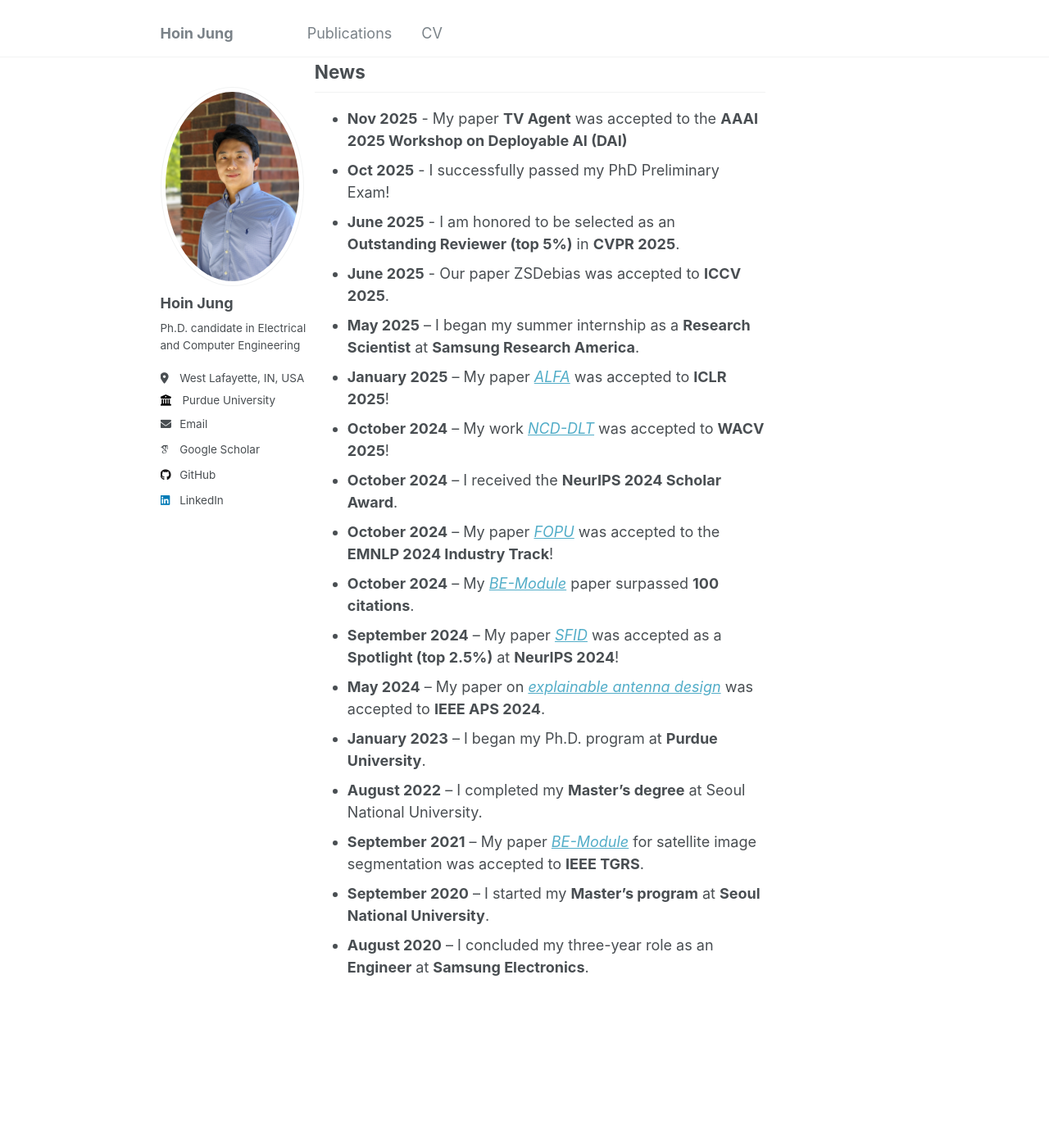
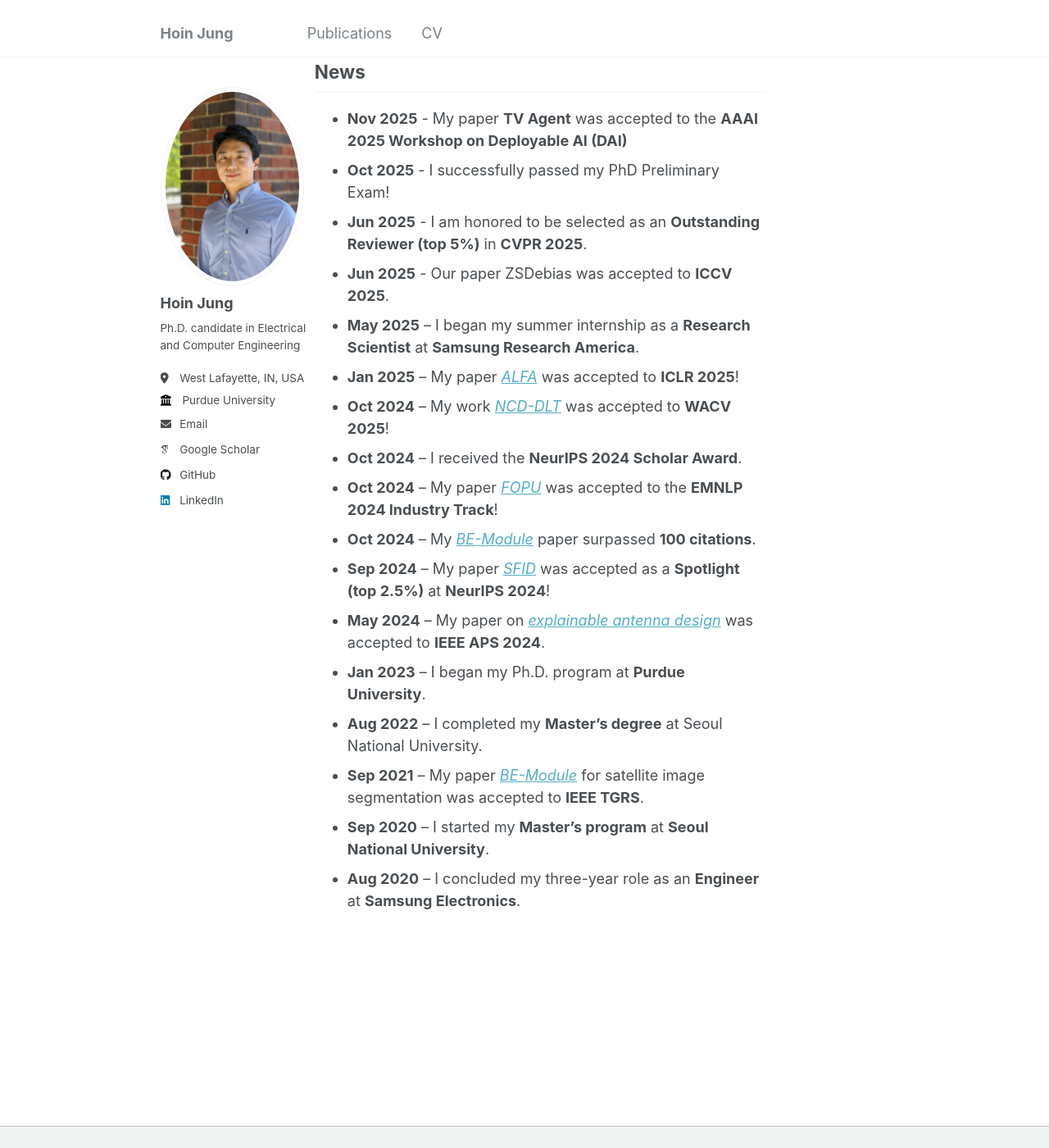
Before and after one commit to HoinJung/hoinjung.github.io, a Jekyll site: the page built from _pages/about.md, in a window 1280 px wide and 1400 px high, scrolled down 656 px. Shown: the whole window at 82% size. Built offline with Jekyll 4.4.1, drawn with Linux system fonts in a browser that asks for light colours; some web fonts are replaced.

Commit message:
Update about.md

```diff
--- a/_pages/about.md
+++ b/_pages/about.md
@@ -12,18 +12,18 @@
 ## News
 - **Nov 2025** - My paper **TV Agent** was accepted to the **AAAI 2025 Workshop on Deployable AI (DAI)**
 - **Oct 2025** - I successfully passed my PhD Preliminary Exam!
-- **June 2025** - I am honored to be selected as an **Outstanding Reviewer (top 5%)**  in **CVPR 2025**.
-- **June 2025** - Our paper ZSDebias was accepted to **ICCV 2025**.
+- **Jun 2025** - I am honored to be selected as an **Outstanding Reviewer (top 5%)**  in **CVPR 2025**.
+- **Jun 2025** - Our paper ZSDebias was accepted to **ICCV 2025**.
 - **May 2025** – I began my summer internship as a **Research Scientist** at **Samsung Research America**.
-- **January 2025** – My paper [*ALFA*](https://iclr.cc/virtual/2025/poster/29055) was accepted to **ICLR 2025**!
-- **October 2024** – My work [*NCD-DLT*](https://openaccess.thecvf.com/content/WACV2025/html/Jung_Towards_On-the-Fly_Novel_Category_Discovery_in_Dynamic_Long-Tailed_Distributions_WACV_2025_paper.html) was accepted to **WACV 2025**!
-- **October 2024** – I received the **NeurIPS 2024 Scholar Award**.
-- **October 2024** – My paper [*FOPU*](https://aclanthology.org/2024.emnlp-industry.14/) was accepted to the **EMNLP 2024 Industry Track**!
-- **October 2024** – My [*BE-Module*](https://ieeexplore.ieee.org/abstract/document/9527893) paper surpassed **100 citations**.
-- **September 2024** – My paper [*SFID*](https://proceedings.neurips.cc/paper_files/paper/2024/hash/254404d551f6ce17bb7407b4d6b3c87b-Abstract-Conference.html) was accepted as a **Spotlight (top 2.5%)** at **NeurIPS 2024**!
+- **Jan 2025** – My paper [*ALFA*](https://iclr.cc/virtual/2025/poster/29055) was accepted to **ICLR 2025**!
+- **Oct 2024** – My work [*NCD-DLT*](https://openaccess.thecvf.com/content/WACV2025/html/Jung_Towards_On-the-Fly_Novel_Category_Discovery_in_Dynamic_Long-Tailed_Distributions_WACV_2025_paper.html) was accepted to **WACV 2025**!
+- **Oct 2024** – I received the **NeurIPS 2024 Scholar Award**.
+- **Oct 2024** – My paper [*FOPU*](https://aclanthology.org/2024.emnlp-industry.14/) was accepted to the **EMNLP 2024 Industry Track**!
+- **Oct 2024** – My [*BE-Module*](https://ieeexplore.ieee.org/abstract/document/9527893) paper surpassed **100 citations**.
+- **Sep 2024** – My paper [*SFID*](https://proceedings.neurips.cc/paper_files/paper/2024/hash/254404d551f6ce17bb7407b4d6b3c87b-Abstract-Conference.html) was accepted as a **Spotlight (top 2.5%)** at **NeurIPS 2024**!
 - **May 2024** – My paper on [*explainable antenna design*](https://ieeexplore.ieee.org/document/10685948) was accepted to **IEEE APS 2024**.
-- **January 2023** – I began my Ph.D. program at **Purdue University**.
-- **August 2022** – I completed my **Master’s degree** at Seoul National University.
-- **September 2021** – My paper [*BE-Module*](https://ieeexplore.ieee.org/abstract/document/9527893) for satellite image segmentation was accepted to **IEEE TGRS**.
-- **September 2020** – I started my **Master’s program** at **Seoul National University**.
-- **August 2020** – I concluded my three-year role as an **Engineer** at **Samsung Electronics**.
+- **Jan 2023** – I began my Ph.D. program at **Purdue University**.
+- **Aug 2022** – I completed my **Master’s degree** at Seoul National University.
+- **Sep 2021** – My paper [*BE-Module*](https://ieeexplore.ieee.org/abstract/document/9527893) for satellite image segmentation was accepted to **IEEE TGRS**.
+- **Sep 2020** – I started my **Master’s program** at **Seoul National University**.
+- **Aug 2020** – I concluded my three-year role as an **Engineer** at **Samsung Electronics**.
```
